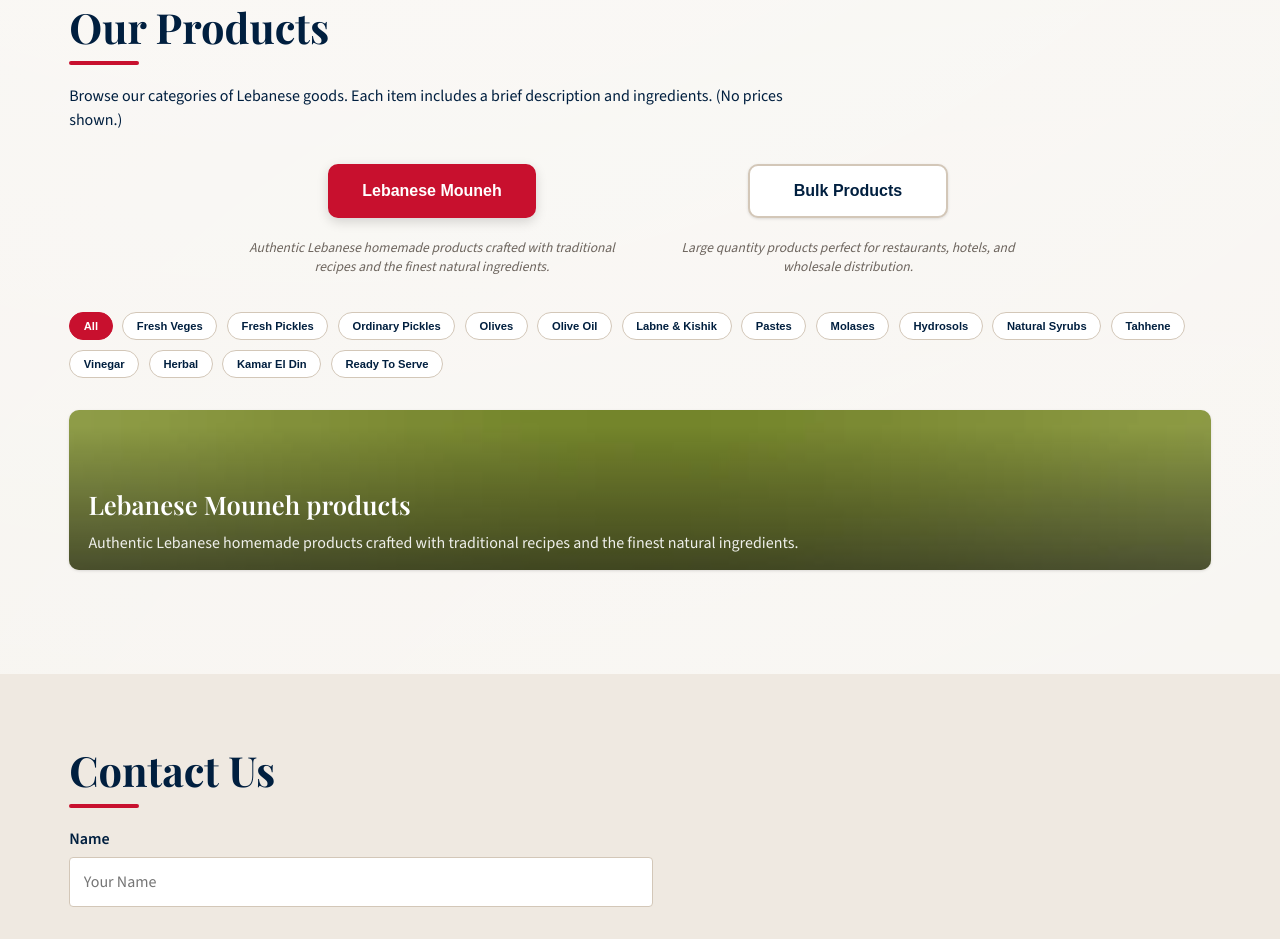
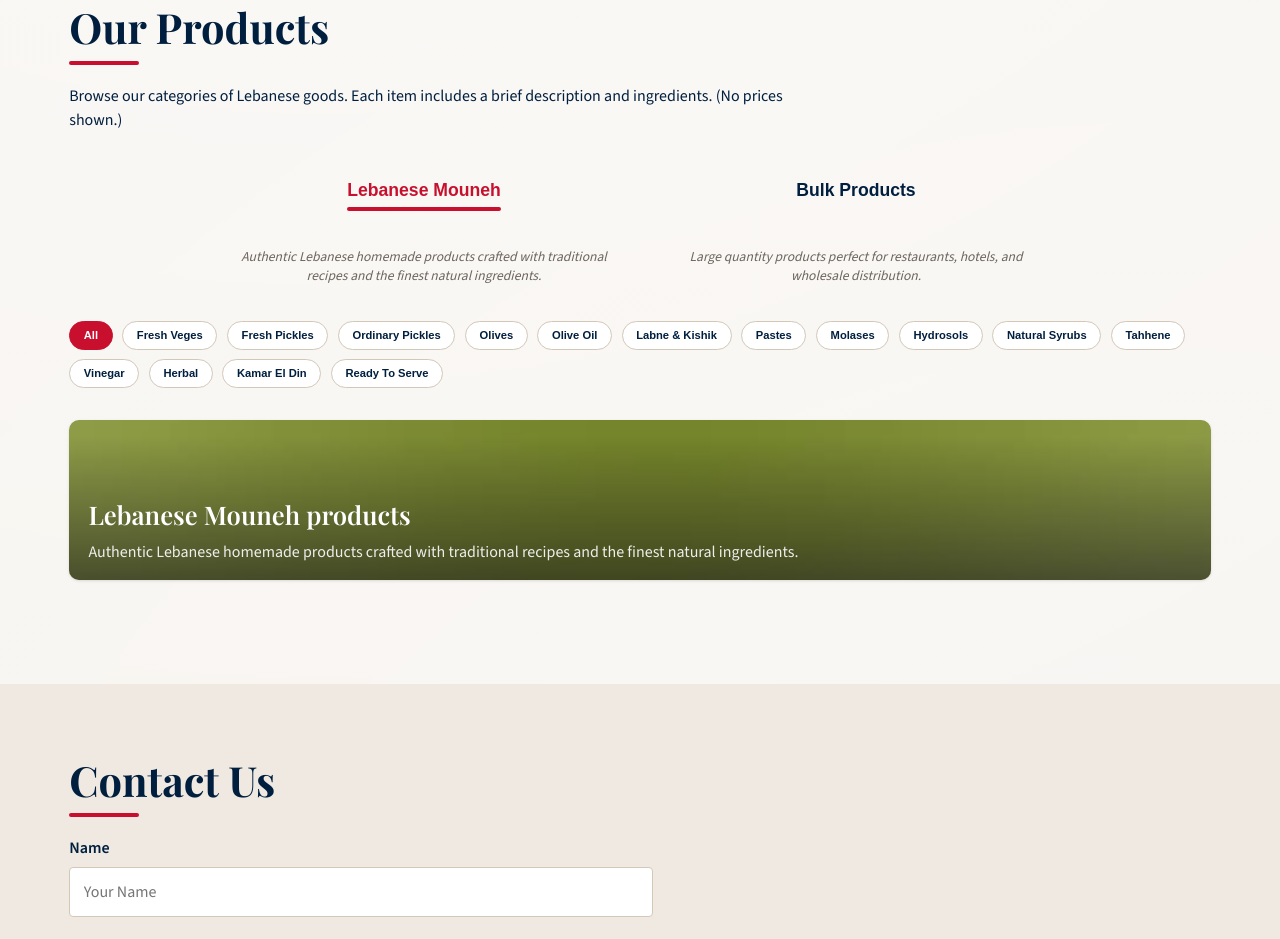
Before and after one commit to Mousaahmad63636/karam-Libnan, a plain HTML site: page index.html in a window 1280 px wide. Shown: the part 1494-2433 px from the top of the page. Drawn offline with nearby package versions, Linux system fonts and the light colour scheme; a script that the page names is missing.

Commit message:
Karam v5577ttrjj

```diff
--- a/css/styles.css
+++ b/css/styles.css
@@ -267,7 +267,7 @@ a:hover, a:focus { color: var(--color-secondary); }
 /* Main category tabs */
 .main-cat-tabs {
   display: flex;
-  gap: 1rem;
+  gap: 2rem;
   margin: 1.2rem 0 1rem;
   flex-wrap: wrap;
   justify-content: center;
@@ -282,36 +282,39 @@ a:hover, a:focus { color: var(--color-secondary); }
   max-width: 400px;
 }
 .main-cat-tab {
-  background: #fff;
-  border: 2px solid var(--color-border);
-  padding: 1rem 2rem;
-  border-radius: var(--radius-md);
+  background: none;
+  border: none;
+  padding: 1rem 0.5rem;
   cursor: pointer;
   font-weight: 700;
-  font-size: 1rem;
+  font-size: 1.1rem;
   position: relative;
   color: var(--color-navy);
-  flex: 1;
-  min-width: 200px;
-  max-width: 400px;
   text-align: center;
   transition: all 0.3s ease;
-  box-shadow: var(--shadow-sm);
   display: flex;
   flex-direction: column;
   align-items: center;
   justify-content: center;
 }
-.main-cat-tab:hover {
-  transform: translateY(-2px);
-  box-shadow: var(--shadow-md);
-  border-color: var(--color-primary);
+.main-cat-tab::after {
+  content: '';
+  width: 0;
+  height: 4px;
+  background: var(--color-secondary);
+  display: block;
+  margin-top: 0.4rem;
+  border-radius: 2px;
+  transition: width 0.3s ease;
+}
+.main-cat-tab:hover::after {
+  width: 100%;
 }
 .main-cat-tab.active {
-  background: var(--color-secondary);
-  color: #fff;
-  border-color: var(--color-secondary);
-  box-shadow: var(--shadow-md);
+  color: var(--color-secondary);
+}
+.main-cat-tab.active::after {
+  width: 100%;
 }
 
 
```
